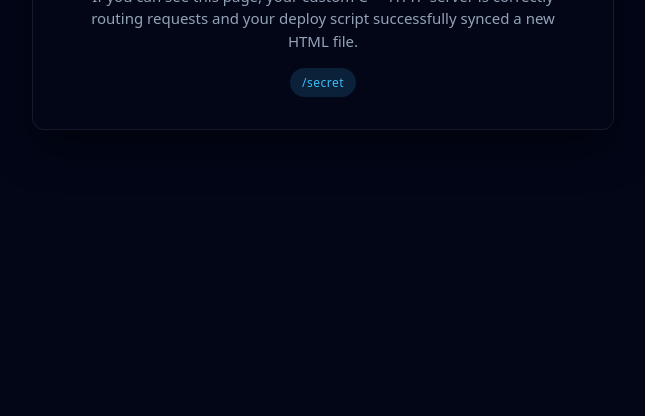
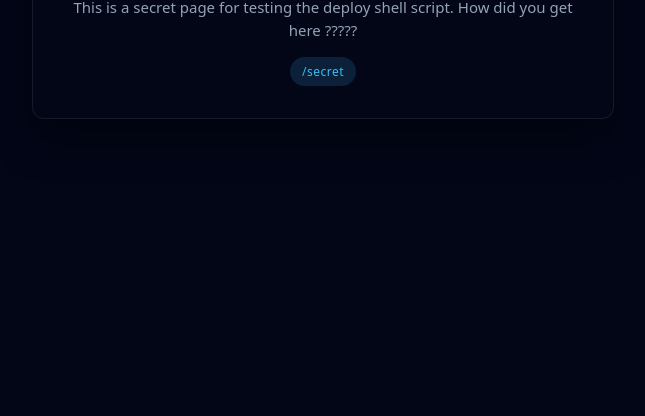
Before and after one commit to GavinCoding/HttpFromScratch, a plain HTML site: page HttpFromScratch/secret.html in a window 1280 px wide. Shown: the part 384-800 px from the top of the page, without its empty margins (317-962 px from the left). Drawn offline with Linux system fonts and the light colour scheme.

Commit message:
chanded secret html

```diff
--- a/HttpFromScratch/secret.html
+++ b/HttpFromScratch/secret.html
@@ -56,9 +56,7 @@
     <div class="card">
         <h1>🔒 Secret Page</h1>
         <p>
-            If you can see this page, your custom C++ HTTP server is correctly
-            routing requests and your deploy script successfully synced a new
-            HTML file.
+           This is a secret page for testing the deploy shell script. How did you get here ?????
         </p>
         <div class="tag">/secret</div>
     </div>
```
